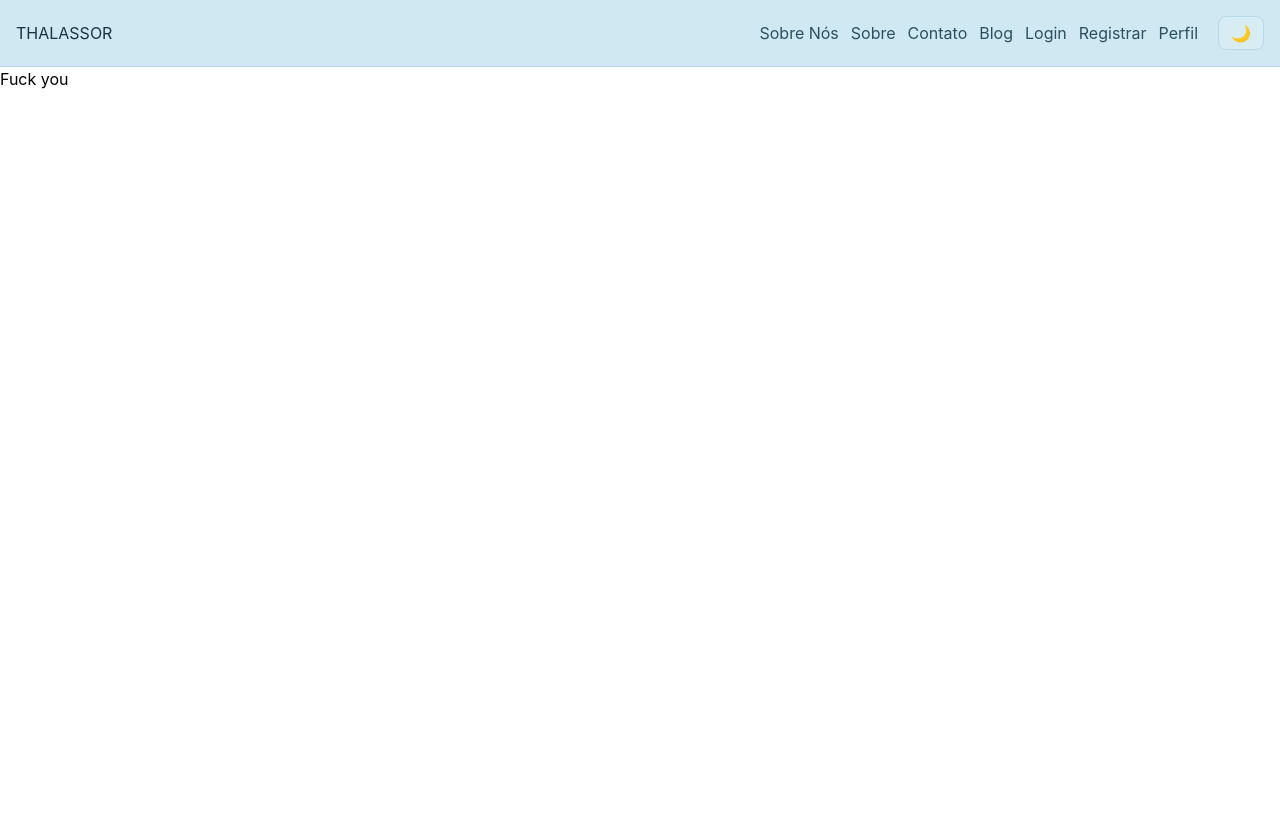
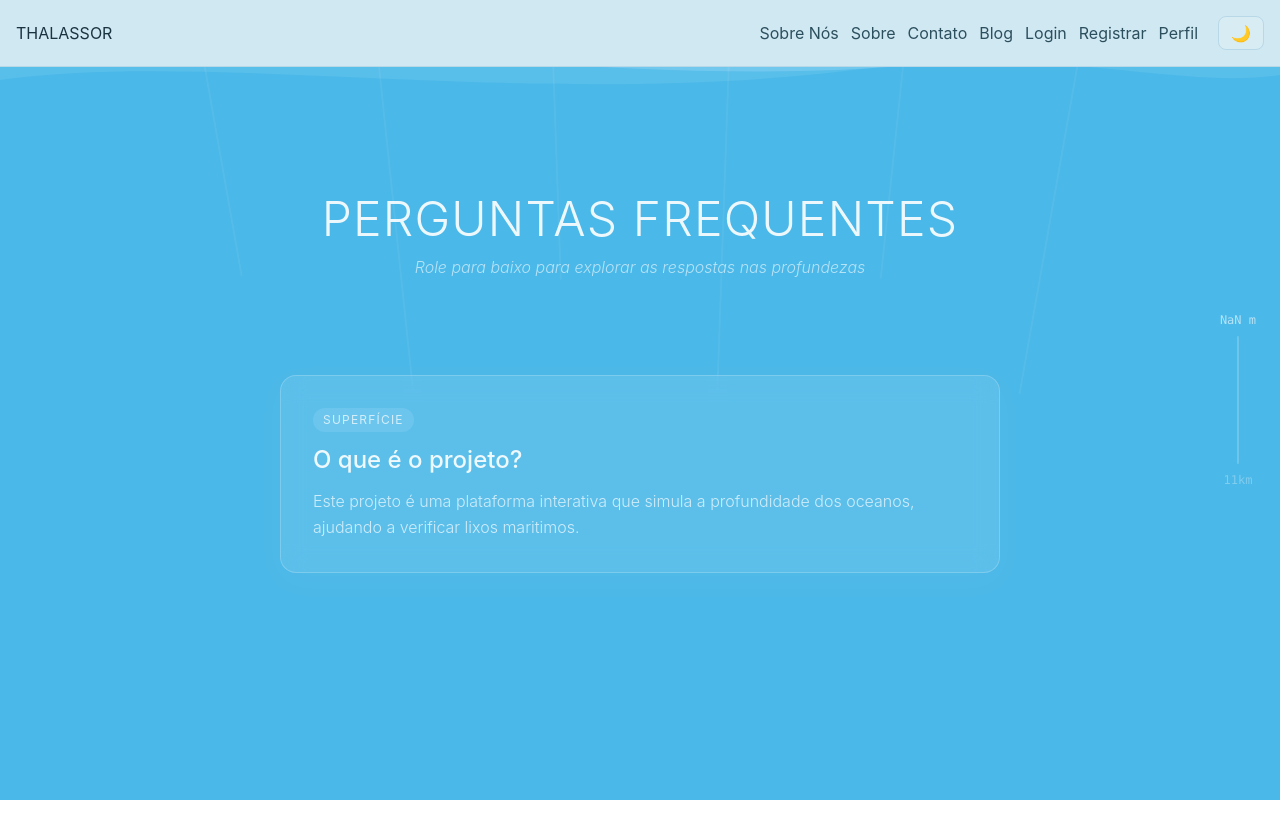
Before and after one commit to Sprint1-Front/GS-FRONT, a React (Vite) app in the folder gs-front/: page /faq in a window 1280 px wide. Shown: the top 838 px of the page. Before the commit the page ends 800 px from the top, so only its background shows below. Built offline with nearby package versions, Linux system fonts and the light colour scheme.

Commit message:
feat: finalizando pagina ERROR 404

```diff
--- a/gs-front/src/components/Footer/Footer.tsx
+++ b/gs-front/src/components/Footer/Footer.tsx
@@ -1,4 +1,3 @@
-import { Link } from "react-router-dom";
 import Floor from "../Ocean/Floor";
 
 export default function Footer() {
--- a/gs-front/src/routes/Faq/index.tsx
+++ b/gs-front/src/routes/Faq/index.tsx
@@ -1,5 +1,140 @@
+import { useEffect, useState } from "react";
+import Surface from "../../components/Ocean/Surface";
+import Midwater from "../../components/Ocean/Midwater";
+import AbyssZone from "../../components/Ocean/AbyssZone";
+import Floor from "../../components/Ocean/Floor";
+import DepthIndicator from "../../components/Ocean/DepthIndicator";
+
+const zones = [
+  { name: "Superfície",    desc: "Zona fótica · 0–200m",          bg: "#4ab8e8", start: 0    },
+  { name: "Zona Crepuscular", desc: "Meso-pelágica · 200–1000m",   bg: "#1a6a9a", start: 0.2  },
+  { name: "Zona Meia-Noite",  desc: "Bati-pelágica · 1000–4000m",  bg: "#0d3a58", start: 0.4  },
+  { name: "Abissal",          desc: "Zona abisal · 4000–6000m",    bg: "#071828", start: 0.65 },
+  { name: "Hadal",            desc: "Fossa das Marianas · 6000–11km", bg: "#030810", start: 0.85 },
+];
+
+function lerpColor(c1: string, c2: string, t: number) {
+  const hex = (h: string) => [
+    parseInt(h.slice(1, 3), 16),
+    parseInt(h.slice(3, 5), 16),
+    parseInt(h.slice(5, 7), 16),
+  ]
+  const [r1, g1, b1] = hex(c1)
+  const [r2, g2, b2] = hex(c2)
+  const l = (a: number, b: number) => Math.round(a + (b - a) * t)
+  return `rgb(${l(r1, r2)},${l(g1, g2)},${l(b1, b2)})`
+}
+
+// Organizando as perguntas por profundidade/zona para dar sentido ao scroll
+const faqQuestions = [
+  {
+    zoneIndex: 0, // Superfície
+    title: "O que é o projeto?",
+    answer: "Este projeto é uma plataforma interativa que simula a profundidade dos oceanos, ajudando a verificar lixos maritimos."
+  },
+  {
+    zoneIndex: 1, // Crepuscular
+    title: "Como posso contribuir com a preservação?",
+    answer: "Você pode apoiar ONGs de conservação marinha, reduzir o uso de plásticos descartáveis e compartilhar o conhecimento técnico e científico deste projeto."
+  },
+  {
+    zoneIndex: 2, // Meia-Noite
+    title: "De onde vêm os dados de profundidade?",
+    answer: "Os dados e divisões de zonas pelágicas foram baseados em estudos oceanográficos reais, mapeando desde a zona fótica até as fossas mais profundas."
+  },
+  {
+    zoneIndex: 3, // Abissal
+    title: "Quais tecnologias foram utilizadas?",
+    answer: "O ecossistema foi construído utilizando React, Tailwind CSS para a estilização estrutural, e manipulação matemática de estados para criar transições puras de cores durante o scroll."
+  },
+  {
+    zoneIndex: 4, // Hadal
+    title: "Existe um limite para o mergulho?",
+    answer: "Na aplicação, o limite é a Fossa das Marianas (11km). Na vida real, a pressão nesta zona passa de 1000 atmosferas, tornando a exploração um dos maiores desafios da humanidade."
+  }
+];
+
 export default function Faq() {
+  const [progress, setProgress] = useState(0);
+
+  useEffect(() => {
+    const handleScroll = () => {
+      const totalHeight = document.documentElement.scrollHeight - window.innerHeight;
+      // Garante que o progresso fique estritamente entre 0 e 1
+      setProgress(Math.max(0, Math.min(window.scrollY / totalHeight, 1)));
+    };
+
+    window.addEventListener("scroll", handleScroll, { passive: true });
+    return () => window.removeEventListener("scroll", handleScroll);
+  }, []);
+
+  // Lógica do Lerp de cores idêntica à Home
+  const zi = zones.reduce((acc, z, i) => (progress >= z.start ? i : acc), 0);
+  const cur = zones[zi];
+  const next = zones[Math.min(zi + 1, zones.length - 1)];
+  const span = (next.start - cur.start) || 1;
+  const t = Math.min((progress - cur.start) / span, 1);
+  const bgColor = lerpColor(cur.bg, next.bg, t);
+
   return (
-    <div>Fuck you</div>
-  )
+    // Altura grande (h-[400vh]) garante espaço para rolar pelas zonas suavemente
+    <div className="relative min-h-[400vh] text-white">
+
+      {/* BACKGROUND FIXO COM AS ANIMAÇÕES */}
+      <div
+        className="fixed inset-0 -z-10 overflow-hidden"
+        style={{ background: bgColor, transition: "background 0.1s" }}
+      >
+        <Surface progress={progress} />
+        <Midwater progress={progress} />
+        <AbyssZone progress={progress} />
+        <Floor progress={progress} />
+
+        <DepthIndicator progress={progress} zone={cur} />
+      </div>
+
+      {/* CONTEÚDO SCROLLÁVEL */}
+      <div className="w-full max-w-3xl mx-auto px-6 pt-32 pb-60 flex flex-col items-center">
+
+        {/* Título Fixo no Topo do Scroll Inicial */}
+        <div className="text-center mb-24">
+          <h1 className="text-5xl font-light tracking-wide uppercase text-white/90">Perguntas Frequentes</h1>
+          <p className="text-white/60 mt-3 italic font-light">Role para baixo para explorar as respostas nas profundezas</p>
+        </div>
+
+        {/* Lista de Cards Espaçados */}
+        <div className="w-full space-y-[40vh]">
+          {faqQuestions.map((item, index) => {
+            const isCurrentZone = zi === item.zoneIndex;
+
+            return (
+              <div
+                key={index}
+                className={`p-8 rounded-2xl border transition-all duration-700 ${
+                  isCurrentZone
+                    ? "bg-white/10 border-white/20 shadow-[0_8px_32px_0_rgba(255,255,255,0.05)] scale-100 opacity-100"
+                    : "bg-black/10 border-white/5 scale-95 opacity-40 blur-[1px]"
+                }`}
+                style={{ backdropFilter: "blur(12px)" }}
+              >
+                <div className="flex items-center gap-3 mb-3">
+                  <span className="text-xs uppercase tracking-widest px-2.5 py-1 rounded-full bg-white/10 text-white/70">
+                    {zones[item.zoneIndex].name}
+                  </span>
+                </div>
+
+                <h2 className="text-2xl font-medium text-white/90 mb-3">
+                  {item.title}
+                </h2>
+                <p className="text-white/70 leading-relaxed font-light">
+                  {item.answer}
+                </p>
+              </div>
+            );
+          })}
+        </div>
+
+      </div>
+    </div>
+  );
 }
--- a/gs-front/src/routes/Sobre/index.tsx
+++ b/gs-front/src/routes/Sobre/index.tsx
@@ -1,49 +1,69 @@
-import { useEffect, useState } from "react"
-import Surface from "../../components/Ocean/Surface"
-import Midwater from "../../components/Ocean/Midwater"
-import AbyssZone from "../../components/Ocean/AbyssZone"
-import Floor from "../../components/Ocean/Floor"
-import DepthIndicator from "../../components/Ocean/DepthIndicator"
-import Fish from "../../components/Ocean/Fish"
+import { useEffect, useState } from "react";
+import Surface from "../../components/Ocean/Surface";
+import Midwater from "../../components/Ocean/Midwater";
+import AbyssZone from "../../components/Ocean/AbyssZone";
+import Floor from "../../components/Ocean/Floor";
+import DepthIndicator from "../../components/Ocean/DepthIndicator";
+import Fish from "../../components/Ocean/Fish";
 
 const zones = [
-  { name: "Superfície",       desc: "Zona fótica · 0–200m",          bg: "#4ab8e8", start: 0    },
-  { name: "Zona Crepuscular", desc: "Meso-pelágica · 200–1000m",      bg: "#1a6a9a", start: 0.2  },
-  { name: "Zona Meia-Noite",  desc: "Bati-pelágica · 1000–4000m",     bg: "#0d3a58", start: 0.4  },
-  { name: "Abissal",          desc: "Zona abisal · 4000–6000m",       bg: "#071828", start: 0.65 },
-  { name: "Hadal",            desc: "Fossa das Marianas · 6000–11km", bg: "#030810", start: 0.85 },
-]
+  { name: "Superfície", desc: "Zona fótica · 0–200m", bg: "#4ab8e8", start: 0 },
+  {
+    name: "Zona Crepuscular",
+    desc: "Meso-pelágica · 200–1000m",
+    bg: "#1a6a9a",
+    start: 0.2,
+  },
+  {
+    name: "Zona Meia-Noite",
+    desc: "Bati-pelágica · 1000–4000m",
+    bg: "#0d3a58",
+    start: 0.4,
+  },
+  {
+    name: "Abissal",
+    desc: "Zona abisal · 4000–6000m",
+    bg: "#071828",
+    start: 0.65,
+  },
+  {
+    name: "Hadal",
+    desc: "Fossa das Marianas · 6000–11km",
+    bg: "#030810",
+    start: 0.85,
+  },
+];
 
 function lerpColor(c1: string, c2: string, t: number) {
   const hex = (h: string) => [
     parseInt(h.slice(1, 3), 16),
     parseInt(h.slice(3, 5), 16),
     parseInt(h.slice(5, 7), 16),
-  ]
-  const [r1, g1, b1] = hex(c1)
-  const [r2, g2, b2] = hex(c2)
-  const l = (a: number, b: number) => Math.round(a + (b - a) * t)
-  return `rgb(${l(r1, r2)},${l(g1, g2)},${l(b1, b2)})`
+  ];
+  const [r1, g1, b1] = hex(c1);
+  const [r2, g2, b2] = hex(c2);
+  const l = (a: number, b: number) => Math.round(a + (b - a) * t);
+  return `rgb(${l(r1, r2)},${l(g1, g2)},${l(b1, b2)})`;
 }
 
 export default function Sobre() {
-  const [progress, setProgress] = useState(0)
+  const [progress, setProgress] = useState(0);
 
   useEffect(() => {
     const onScroll = () => {
-        const max = document.body.scrollHeight - window.innerHeight
-        setProgress(Math.min(window.scrollY / max, 1))
-      }
-      window.addEventListener("scroll", onScroll, { passive: true })
-      return () => window.removeEventListener("scroll", onScroll)
-    }, [])
+      const max = document.body.scrollHeight - window.innerHeight;
+      setProgress(Math.min(window.scrollY / max, 1));
+    };
+    window.addEventListener("scroll", onScroll, { passive: true });
+    return () => window.removeEventListener("scroll", onScroll);
+  }, []);
 
-    const zi = zones.reduce((acc, z, i) => (progress >= z.start ? i : acc), 0)
-    const cur = zones[zi]
-    const next = zones[Math.min(zi + 1, zones.length - 1)]
-    const span = (next.start - cur.start) || 1
-    const t = Math.min((progress - cur.start) / span, 1)
-    const bgColor = lerpColor(cur.bg, next.bg, t)
+  const zi = zones.reduce((acc, z, i) => (progress >= z.start ? i : acc), 0);
+  const cur = zones[zi];
+  const next = zones[Math.min(zi + 1, zones.length - 1)];
+  const span = next.start - cur.start || 1;
+  const t = Math.min((progress - cur.start) / span, 1);
+  const bgColor = lerpColor(cur.bg, next.bg, t);
 
   return (
     <div style={{ height: "500vh" }}>
@@ -56,10 +76,8 @@ export default function Sobre() {
         <AbyssZone progress={progress} />
         <Floor progress={progress} />
         <Fish progress={progress} />
-
         {/* indicador de profundidade */}
         <DepthIndicator progress={progress} zone={cur} />
-
         {/* nome da zona */}
         <div className="absolute left-8 top-1/2 -translate-y-1/2 pointer-events-none">
           <h2
@@ -72,40 +90,63 @@ export default function Sobre() {
             {cur.desc}
           </p>
         </div>
-
         {/* scroll hint */}
         {progress < 0.03 && (
           <div className="absolute bottom-8 left-1/2 -translate-x-1/2 flex flex-col items-center gap-2 animate-bounce">
-                <span className="text-white/40 text-xs tracking-widest uppercase">mergulhe</span>
+            <span className="text-white/40 text-xs tracking-widest uppercase">
+              mergulhe
+            </span>
             <svg width="16" height="20" viewBox="0 0 16 20" fill="none">
-                  <path d="M8 2 L8 16 M3 11 L8 17 L13 11" stroke="rgba(255,255,255,0.4)" strokeWidth="1.5" strokeLinecap="round" strokeLinejoin="round"/>
+              <path
+                d="M8 2 L8 16 M3 11 L8 17 L13 11"
+                stroke="rgba(255,255,255,0.4)"
+                strokeWidth="1.5"
+                strokeLinecap="round"
+                strokeLinejoin="round"
+              />
             </svg>
           </div>
-            )}            {/* Conteúdo Informativo (Sobre) */}
+        )}{" "}
+        {/* Conteúdo Informativo (Sobre) */}
         <div
           className="absolute inset-0 flex items-center justify-center pointer-events-none"
           style={{
             opacity: progress > 0.1 && progress < 0.9 ? 1 : 0,
-                transition: "opacity 0.5s"
+            transition: "opacity 0.5s",
           }}
         >
           <div className="max-w-2xl bg-black/20 backdrop-blur-md p-10 rounded-2xl border border-white/10 pointer-events-auto">
-                <h1 className="text-4xl text-white mb-6 font-serif italic">Nossa Missão</h1>
+            <h1 className="text-4xl text-white mb-6 font-serif italic">
+              Nossa Missão
+            </h1>
             <div className="space-y-4 text-white/80 font-light leading-relaxed">
               <p>
-                    Lorem ipsum dolor sit amet, consectetur adipiscing elit. Sed do eiusmod tempor incididunt ut labore et dolore magna aliqua. Ut enim ad minim veniam, quis nostrud exercitation ullamco laboris nisi ut aliquip ex ea commodo consequat.
+                O Thalassor é um grupo de software dedicado a explorar as
+                profundezas do oceano. Nosso objetivo é desenvolver tecnologias
+                inovadoras para mapear os lixos marinhos, monitorar a vida
+                aquática e preservar os ecossistemas subaquáticos. Acreditamos
+                que a tecnologia pode ser uma ferramenta poderosa para entender
+                e proteger nosso planeta azul.
               </p>
               <p>
-                    Duis aute irure dolor in reprehenderit in voluptate velit esse cillum dolore eu fugiat nulla pariatur. Excepteur sint occaecat cupidatat non proident, sunt in culpa qui officia deserunt mollit anim id est laborum.
+                Fundado por um grupo de entusiastas do oceano e tecnologia, o
+                Thalassor nasceu da paixão por desvendar os mistérios do mar e
+                contribuir para a conservação marinha. Com uma equipe
+                multidisciplinar, combinamos habilidades em desenvolvimento de
+                software, ciência de dados e biologia marinha para criar
+                soluções que fazem a diferença.
               </p>
               <p>
-                    Thalassor dedica-se ao mapeamento das profundezas inexploradas. Através de tecnologia de ponta, buscamos entender o que reside no "Hadal", trazendo luz ao desconhecido e preservando o ecossistema marinho para as futuras gerações.
+                Junte-se a nós nessa jornada para explorar as profundezas do
+                oceano e criar um futuro mais sustentável para nossos mares. O
+                Thalassor é mais do que um grupo de software - somos uma
+                comunidade de exploradores digitais dedicados a proteger o
+                coração azul do nosso planeta.
               </p>
             </div>
           </div>
         </div>
-
       </div>
     </div>
-  )
+  );
 }
--- a/gs-front/src/routes/Usuario/index.tsx
+++ b/gs-front/src/routes/Usuario/index.tsx
@@ -1,5 +1,4 @@
-import type { TipoUsuario } from "../../types/tipoUsuario";
-import { useState, useEffect } from "react";
+
 
 export default function Usuario() {
   return (
```
Also changed, not shown: gs-front/src/routes/Error/index.tsx (+35 -5 lines), gs-front/src/routes/Integrantes/index.tsx (+0 -20 lines). Lines whose indentation alone changed are shown as unchanged.
